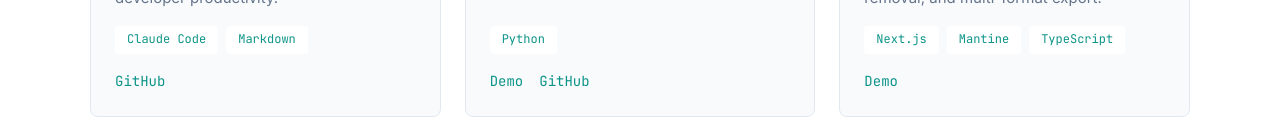
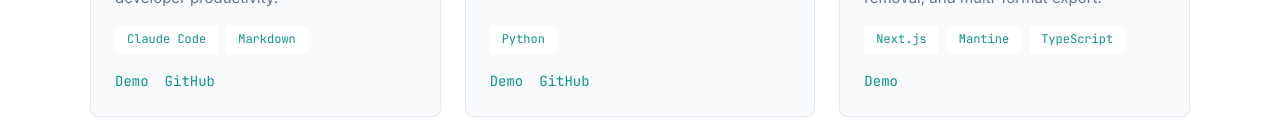
Before and after one commit to testacode/resume, a Next.js app: page / in a window 1280 px wide. Shown: the part 3313-3452 px from the top of the page. Built offline with nearby package versions, Linux system fonts and the light colour scheme.

Commit message:
feat(projects): add demo url to llm-toolkit project

```diff
--- a/src/data/resume.ts
+++ b/src/data/resume.ts
@@ -157,6 +157,7 @@ export const resumeData: ResumeData = {
       name: 'LLM Toolkit',
       description:
         'Claude Code plugin with skills, commands, and agents to boost developer productivity.',
+      url: 'https://testacode.github.io/llm-toolkit/',
       githubUrl: 'https://github.com/testacode/llm-toolkit',
       technologies: ['Claude Code', 'Markdown'],
       status: 'live',
```
